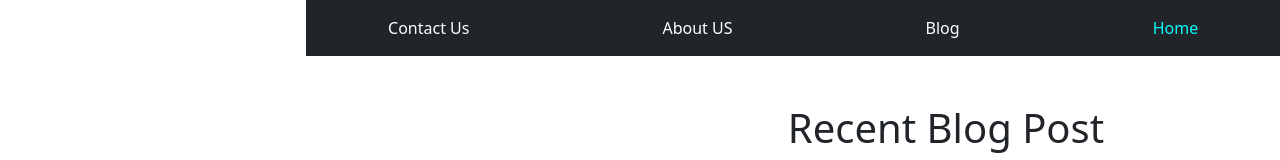
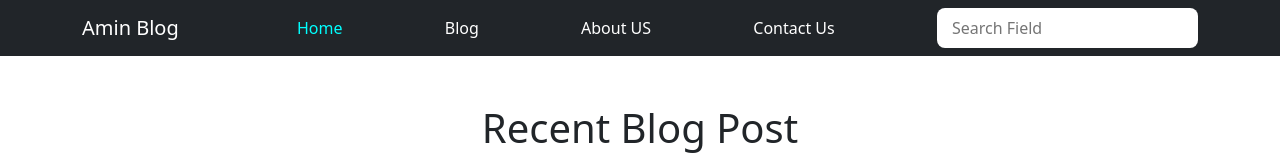
Before and after one commit to aminalinjad/blog, a React (Create React App) app: page / in a window 1280 px wide. Shown: the top 160 px of the page. Built offline with nearby package versions, Linux system fonts and the light colour scheme; data requests are answered from the project's data file.

Commit message:
add search input

```diff
--- a/src/assets/style/style.css
+++ b/src/assets/style/style.css
@@ -1,6 +1,3 @@
-body {
-    direction: rtl;
-}
 a {
     text-decoration: unset;
     color: #fff;
@@ -11,3 +8,11 @@ a:hover {
 .activeRoute {
     color: aqua;
 }
+.search-input {
+    padding: 8px 15px;
+    border-radius: 8px;
+    border: unset;
+}
+.search-input:focus {
+    outline: unset;
+}
--- a/src/components/Header/Header.js
+++ b/src/components/Header/Header.js
@@ -1,6 +1,7 @@
 import React from 'react';
 import {Container, Navbar} from "react-bootstrap"
-import {NavLink} from "react-router-dom";
+import {NavLink} from "react-router-dom"
+import Search from "../search/search"
 
 
 const Header = () => {
@@ -21,6 +22,7 @@ const Header = () => {
           <NavLink activeClassName={'activeRoute'} to={'/contact-us'}>
             Contact Us
           </NavLink>
+          <Search/>
         </Container>
       </Navbar>
     </div>
--- /dev/null
+++ b/src/components/search/search.js
@@ -0,0 +1,24 @@
+import {useState} from 'react'
+
+const Search = () => {
+  let [searchValue, setSearchValue] = useState('')
+
+  function handleSearch(e) {
+    const {value} = e.target;
+    setSearchValue(value);
+    console.log({value})
+  }
+
+  return (
+    <div>
+      <input
+        placeholder={'Search Field'}
+        type="text"
+        className={'search-input'}
+        value={searchValue}
+        onChange={handleSearch}/>
+    </div>
+  );
+};
+
+export default Search;
--- a/src/page/Home/Home.js
+++ b/src/page/Home/Home.js
@@ -11,7 +11,6 @@ const Home = () => {
      setData(res.data)
    })
   } , [])
-
   return (
     <div>
       <h1 className={'text-center my-5'}>Recent Blog Post</h1>
```
